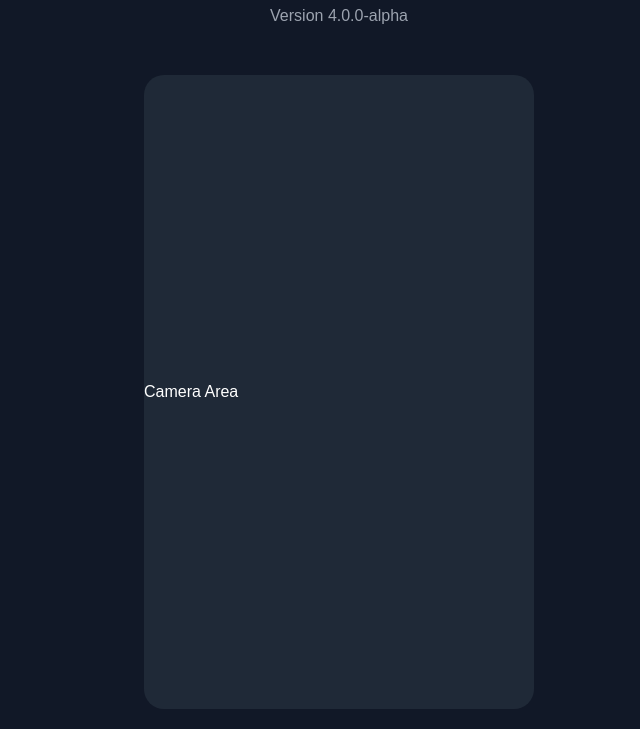
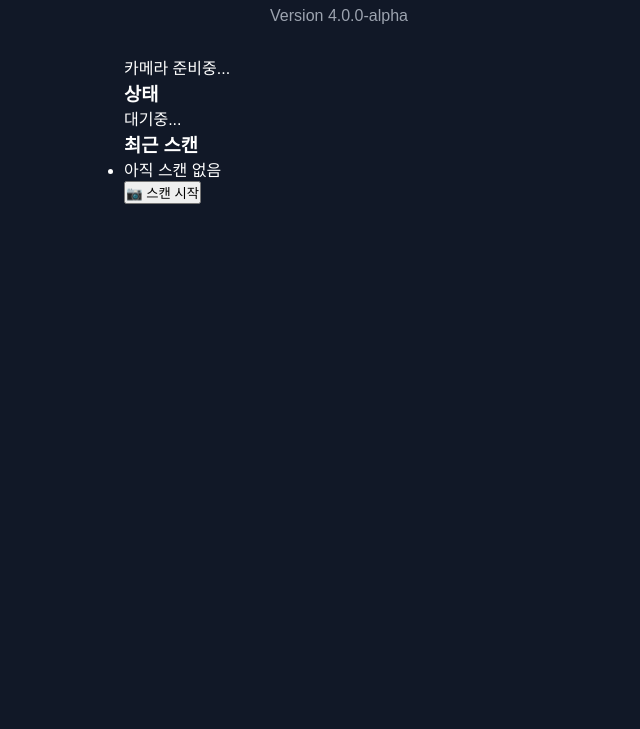
Before and after one commit to hoscafeg-ship-it/HDT-ERP-Scanner, a website: page index.html in a window 1280 px wide. Shown: the part 71-800 px from the top of the page, without its empty margins (301-941 px from the left). Drawn offline with Linux system fonts and the light colour scheme.

Commit message:
Update index.html

```diff
--- a/index.html
+++ b/index.html
@@ -1,41 +1,99 @@
+
 <!DOCTYPE html>
 <html lang="ko">
+
 <head>
+
     <meta charset="UTF-8">
-    <meta name="viewport" content="width=device-width, initial-scale=1.0">
+
+    <meta name="viewport"
+        content="width=device-width, initial-scale=1.0, viewport-fit=cover">
+
     <title>HDT ERP Scanner</title>
 
+    <link rel="manifest" href="manifest.json">
+
+    <meta name="theme-color" content="#111827">
+
+    <link rel="icon" href="favicon.ico">
+
     <link rel="stylesheet" href="css/style.css">
+
 </head>
+
 <body>
 
 <div class="container">
 
-    <div class="header">
+    <!-- 상단 -->
+    <header class="header">
 
         <h1>🚀 HDT ERP Scanner</h1>
 
-        <div class="version">
+        <p class="version">
+            Version 4.0.0-alpha
+        </p>
 
-            Version 4.0.0-alpha
+    </header>
+
+    <!-- 카메라 -->
+    <main class="camera-area">
+
+        <div id="reader">
+
+            <div class="camera-placeholder">
+
+                <div class="scan-box"></div>
+
+                <p>카메라 준비중...</p>
+
+            </div>
 
         </div>
 
-    </div>
+    </main>
 
-    <div class="camera">
+    <!-- 상태 -->
+    <section class="status">
 
-        <div id="reader">
+        <h3>상태</h3>
 
-            Camera Area
+        <div id="statusText">
+
+            대기중...
 
         </div>
 
-    </div>
+    </section>
+
+    <!-- 최근 스캔 -->
+    <section class="history">
+
+        <h3>최근 스캔</h3>
+
+        <ul id="historyList">
+
+            <li>아직 스캔 없음</li>
+
+        </ul>
+
+    </section>
+
+    <!-- 버튼 -->
+    <footer class="footer">
+
+        <button id="startBtn">
+
+            📷 스캔 시작
+
+        </button>
+
+    </footer>
 
 </div>
 
 <script src="js/app.js"></script>
 
 </body>
+
 </html>
```
